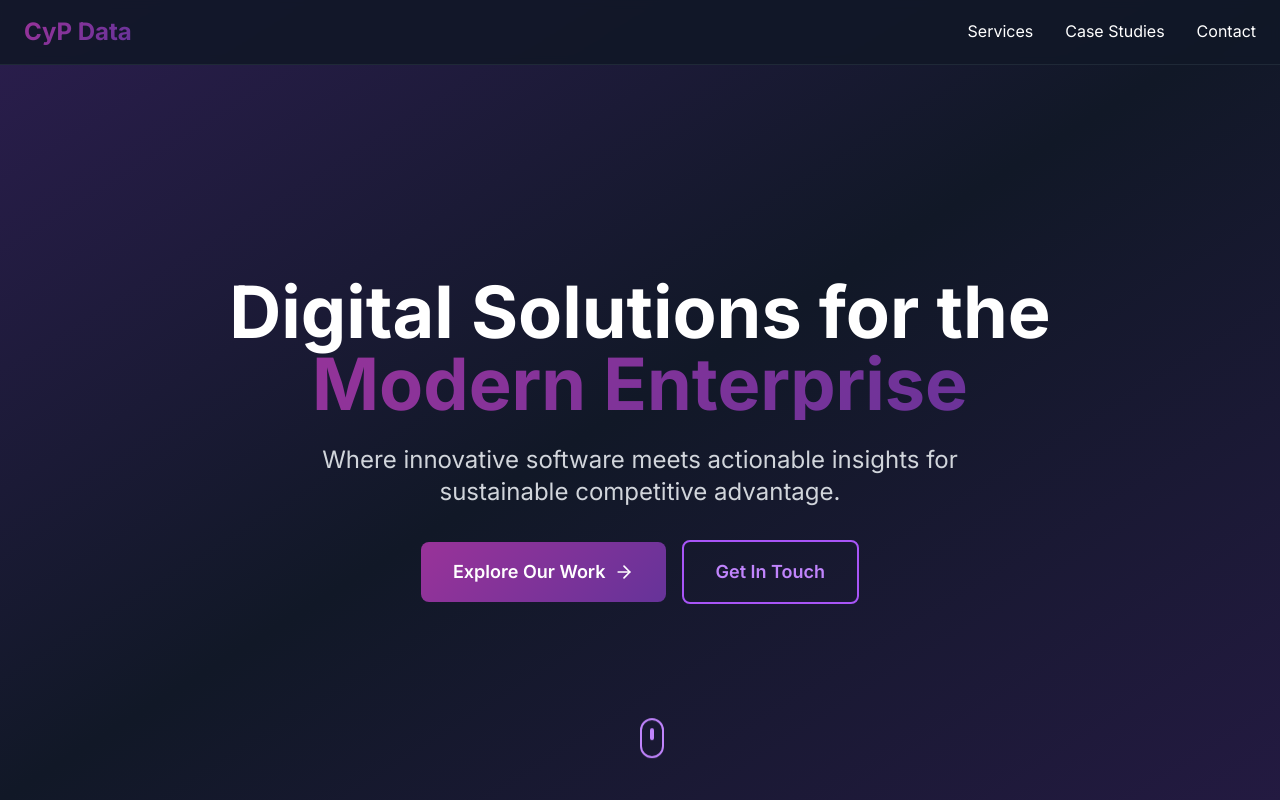
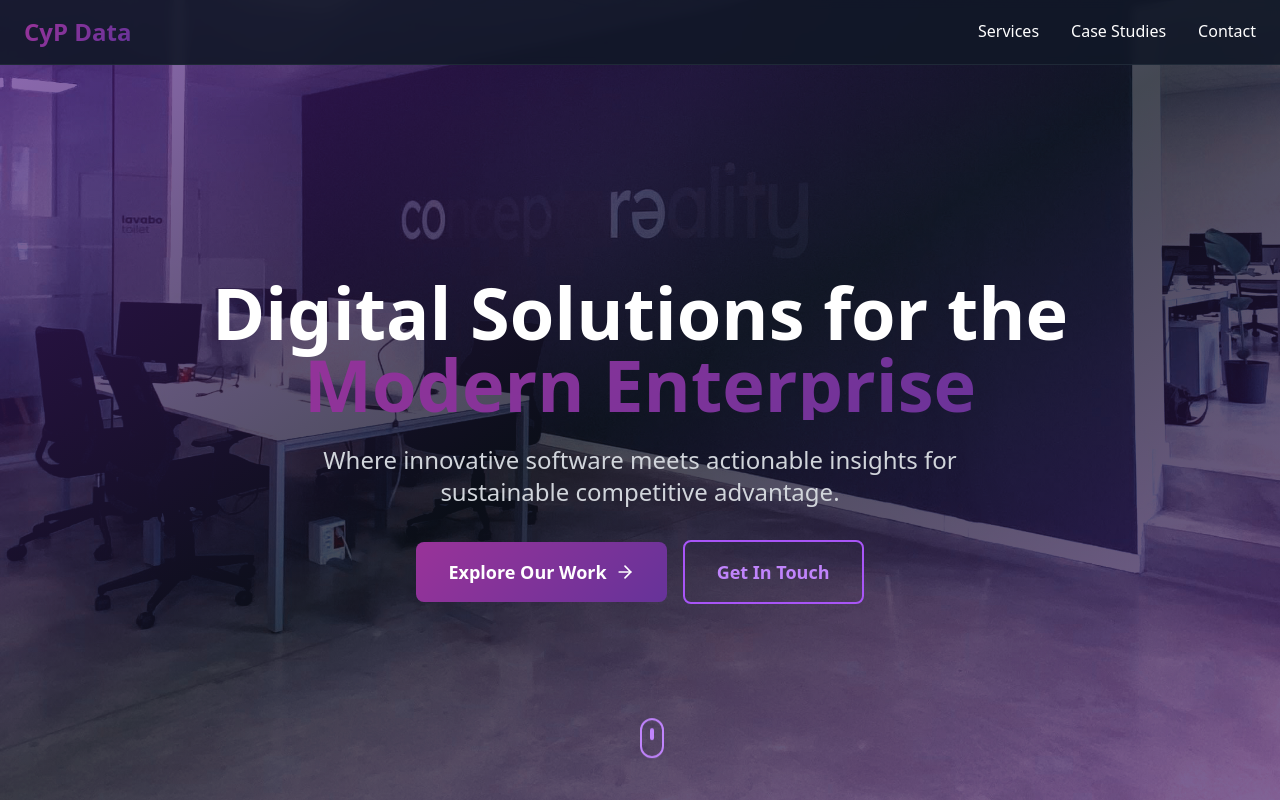
Before and after one commit to AxelCompte/CYPData-Web, a Next.js app: page / in a window 1280 px wide. Shown: the top 800 px of the page. Built offline with nearby package versions, Linux system fonts and the light colour scheme.

Commit message:
title background image lol

```diff
--- /dev/null
+++ b/postcss.config.js
@@ -0,0 +1,6 @@
+module.exports = {
+  plugins: {
+    tailwindcss: {},
+    autoprefixer: {},
+  },
+}
--- a/src/app/page.tsx
+++ b/src/app/page.tsx
@@ -71,7 +71,16 @@ export default function Home() {
 
       {/* Hero Section */}
       <section className="relative min-h-screen flex items-center justify-center overflow-hidden pt-20">
-        <div className="absolute inset-0 bg-gradient-to-br from-purple-600/20 via-gray-900 to-purple-800/20"></div>
+        {/* Background Image */}
+        <div
+          className="absolute inset-0 bg-cover bg-center bg-no-repeat"
+          style={{
+            backgroundImage: "url('/CYP.jpg')",
+          }}
+        ></div>
+
+        {/* Gradient Overlay */}
+        <div className="absolute inset-0 bg-gradient-to-br from-purple-600/40 via-gray-900/60 to-purple-800/40"></div>
 
         <div className="relative z-10 text-center px-6 max-w-5xl mx-auto">
           <h1 className="text-5xl md:text-7xl font-bold mb-6 leading-tight">
--- /dev/null
+++ b/tailwind.config.js
@@ -0,0 +1,17 @@
+/** @type {import('tailwindcss').Config} */
+module.exports = {
+  content: [
+    './src/pages/**/*.{js,ts,jsx,tsx,mdx}',
+    './src/components/**/*.{js,ts,jsx,tsx,mdx}',
+    './src/app/**/*.{js,ts,jsx,tsx,mdx}',
+  ],
+  theme: {
+    extend: {
+      colors: {
+        'primary-purple': '#993399',
+        'secondary-purple': '#663399',
+      },
+    },
+  },
+  plugins: [],
+}
```
Also changed, not shown: public/CYP - Copy.jpg (added), public/CYP.jpg (added).
